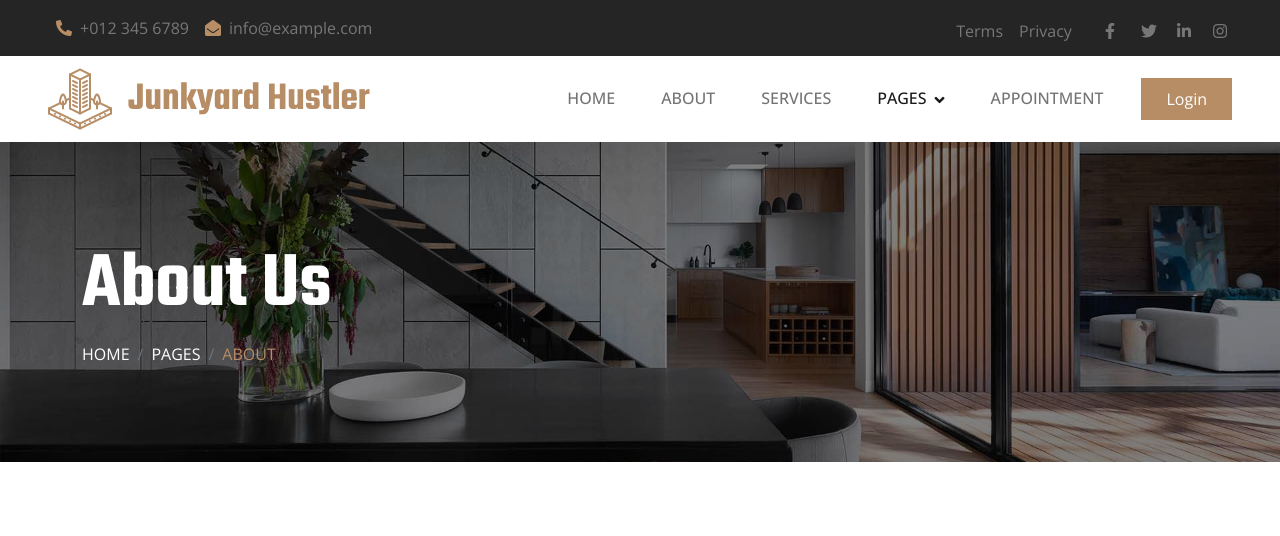
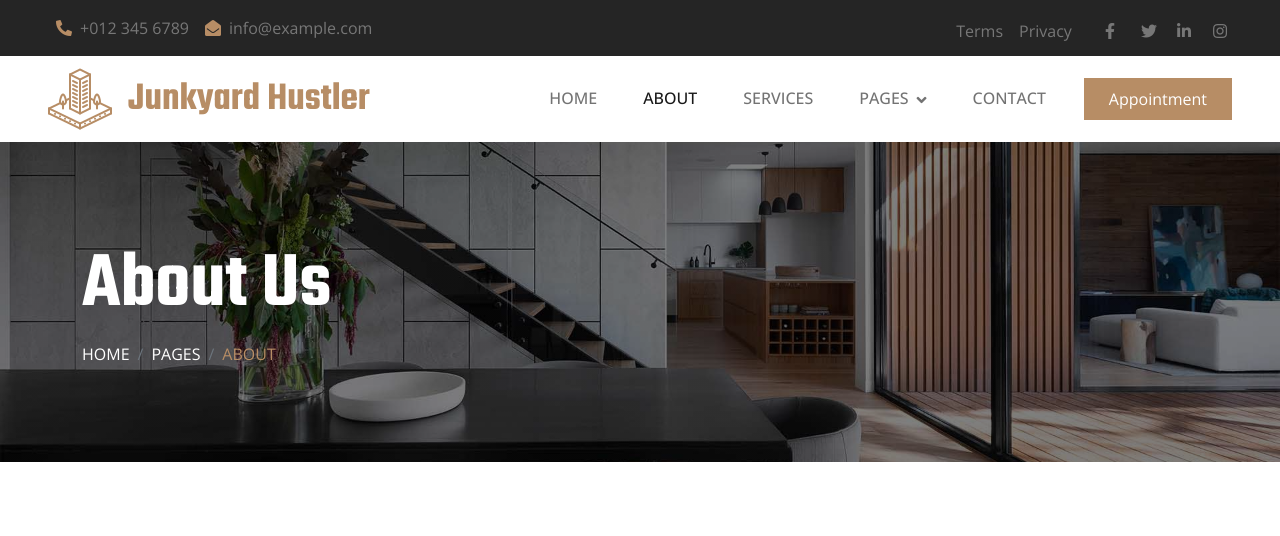
Before and after one commit to Grephy/Junkward-Hustler, a website with bundled scripts: page about.html in a window 1280 px wide. Shown: the top 536 px of the page. Built offline with nearby package versions, Linux system fonts and the light colour scheme.

Commit message:
reverting

```diff
--- a/about.html
+++ b/about.html
@@ -78,22 +78,22 @@
         <div class="collapse navbar-collapse" id="navbarCollapse">
             <div class="navbar-nav ms-auto p-4 p-lg-0">
                 <a href="index.html" class="nav-item nav-link">Home</a>
-                <a href="about.html" class="nav-item nav-link">About</a>
+                <a href="about.html" class="nav-item nav-link active">About</a>
                 <a href="service.html" class="nav-item nav-link">Services</a>
                 <div class="nav-item dropdown">
-                    <a href="#" class="nav-link dropdown-toggle active" data-bs-toggle="dropdown">Pages</a>
+                    <a href="#" class="nav-link dropdown-toggle" data-bs-toggle="dropdown">Pages</a>
                     <div class="dropdown-menu border-0 m-0">
                         <a href="feature.html" class="dropdown-item">Our Features</a>
                         <a href="project.html" class="dropdown-item">Our Projects</a>
                         <a href="team.html" class="dropdown-item">Team Members</a>
-                        <a href="contact.html" class="dropdown-item active">Contact Us</a>
+                        <a href="appointment.html" class="dropdown-item">Appointment</a>
                         <a href="testimonial.html" class="dropdown-item">Testimonial</a>
 
                     </div>
                 </div>
-                <a href="appointment.html" class="nav-item nav-link">Appointment</a>
+                <a href="contact.html" class="nav-item nav-link">Contact</a>
             </div>
-            <a href="login.html" class="btn btn-primary py-2 px-4 d-none d-lg-block">Login</a>
+            <a href="appointment.html" class="btn btn-primary py-2 px-4 d-none d-lg-block">Appointment</a>
         </div>
     </nav>
     <!-- Navbar End -->
```
Also changed, not shown: appointment.html (+3 -3 lines), contact.html (+4 -4 lines), index.html (+3 -3 lines), project.html (+3 -3 lines), service.html (+5 -5 lines), signup.html (+3 -3 lines), team.html (+4 -4 lines), testimonial.html (+5 -5 lines).
